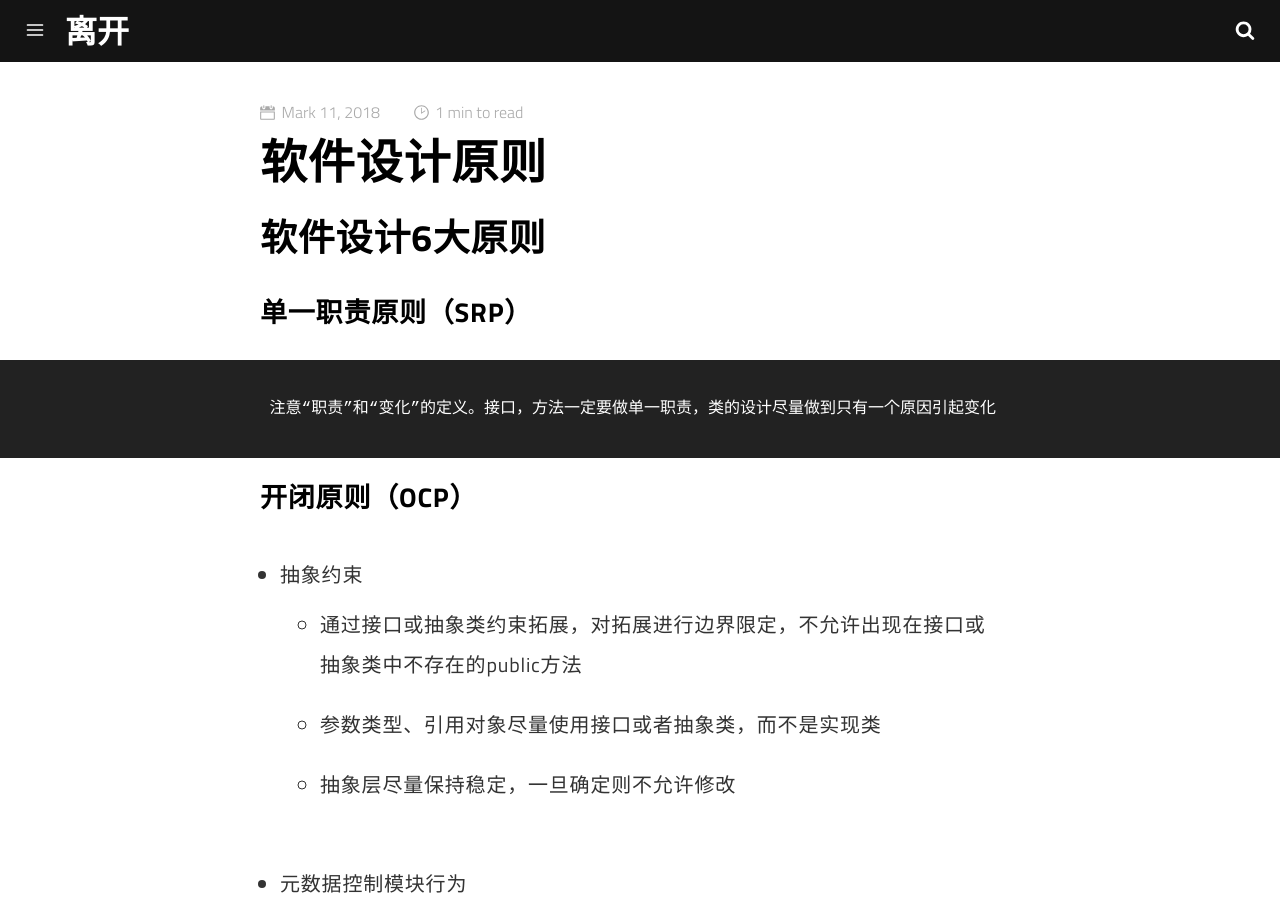
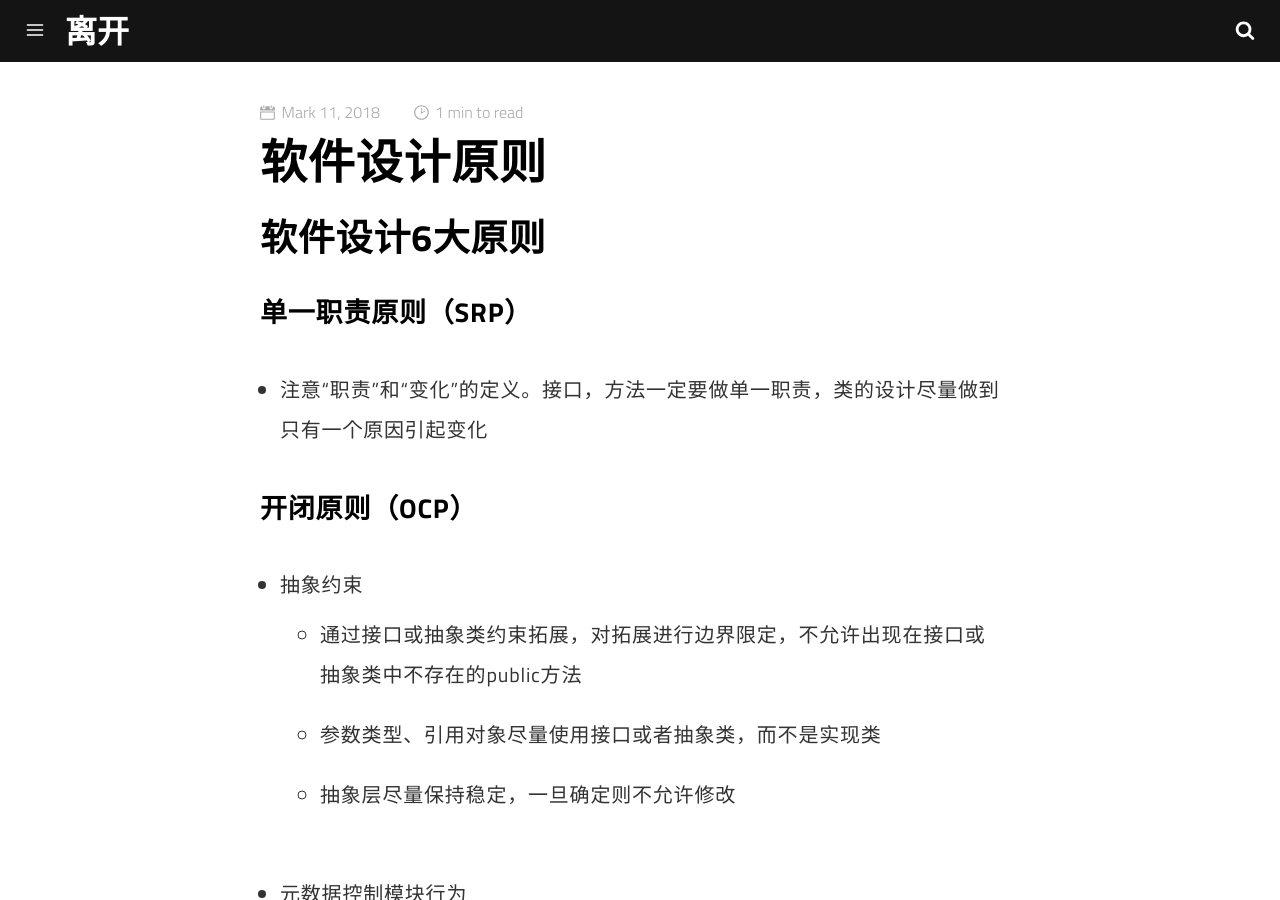
Before and after one commit to wolfleave/wolfleave.github.io, a Jekyll site: the page built from _posts/2018-03-11- design-principle.md, in a window 1280 px wide and 900 px high. Built offline with Jekyll 4.4.1, drawn with Linux system fonts in a browser that asks for light colours; comment, search, counter and statistics services are not loaded.

Commit message:
修改样式

```diff
--- a/_posts/2018-03-11- design-principle.md
+++ b/_posts/2018-03-11- design-principle.md
@@ -11,8 +11,7 @@ tags:
 ## 软件设计6大原则
 
 ### 单一职责原则（SRP）
-
-     注意“职责”和“变化”的定义。接口，方法一定要做单一职责，类的设计尽量做到只有一个原因引起变化
+- 注意“职责”和“变化”的定义。接口，方法一定要做单一职责，类的设计尽量做到只有一个原因引起变化
 
 ### **开闭原则**（OCP）
 
```
